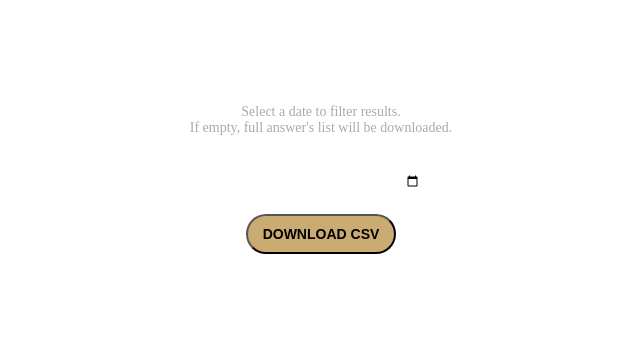
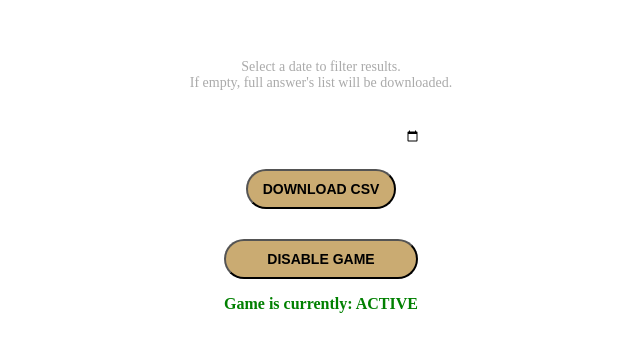
Before and after one commit to AchiNextBil/timer-minigame, a Next.js app: page /achi/timer/admin in a window 1280 px wide. Shown: the part 236-588 px from the top of the page, without its empty margins (319-959 px from the left). Built offline with nearby package versions, Linux system fonts and the light colour scheme; no server answers.

Commit message:
added game disable button

```diff
--- a/app/admin/admin.module.css
+++ b/app/admin/admin.module.css
@@ -2,6 +2,7 @@
   width: 100%;
   height: 100vh;
   display: flex;
+  flex-direction: column;
   align-items: center;
   justify-content: center;
 }
@@ -13,10 +14,7 @@
   align-items: center;
   padding: 30px;
   border-radius: 12px;
-
 }
-
-
 
 .text {
   color: #aaa;
--- a/app/admin/page.tsx
+++ b/app/admin/page.tsx
@@ -1,10 +1,32 @@
 'use client';
 
-import { useState } from 'react';
+import { useEffect, useState } from 'react';
 import styles from './admin.module.css';
 
 const admin = () => {
   const [date, setDate] = useState('');
+  const [isDisabled, setIsDisabled] = useState(false);
+  const [loading, setLoading] = useState(true);
+  const [toggling, setToggling] = useState(false);
+
+  useEffect(() => {
+    fetch('https://clubthreesix.com/giorgi/api-game-2/get-status.php')
+      .then((r) => r.json())
+      .then((d) => setIsDisabled(d?.data?.is_disabled === true))
+      .finally(() => setLoading(false));
+  }, []);
+
+  const handleToggle = async () => {
+    setToggling(true);
+    const res = await fetch('https://clubthreesix.com/giorgi/api-game-2/toggle-status.php', {
+      method: 'POST',
+      headers: { 'Content-Type': 'application/json' },
+      body: JSON.stringify({ disable: !isDisabled }),
+    });
+    const data = await res.json();
+    setIsDisabled(data?.data?.is_disabled === true);
+    setToggling(false);
+  };
 
   const handleDownload = () => {
     const baseUrl = 'https://clubthreesix.com/giorgi/api-game-2/export.php';
@@ -34,6 +56,25 @@ const admin = () => {
           Download CSV
         </button>
       </div>
+      <div style={{ display: 'flex', flexDirection: 'column' }}>
+        <button
+          className={styles.downlaodButton}
+          onClick={handleToggle}
+          disabled={loading || toggling}
+        >
+          {loading
+            ? 'Loading...'
+            : toggling
+              ? 'Updating...'
+              : isDisabled
+                ? 'Re-enable Game'
+                : 'Disable Game'}
+        </button>
+
+        <p style={{ color: isDisabled ? 'red' : 'green', fontWeight: 'bold' }}>
+          Game is currently: {loading ? '...' : isDisabled ? 'DISABLED' : 'ACTIVE'}
+        </p>
+      </div>
     </div>
   );
 };
```
Also changed, not shown: app/components/bannerbasic/BannerBasic.module.css (+13 -6 lines), app/components/bannerbasic/BannerBasic.tsx (+31 -4 lines), public/svg/big-timer.svg (added).
